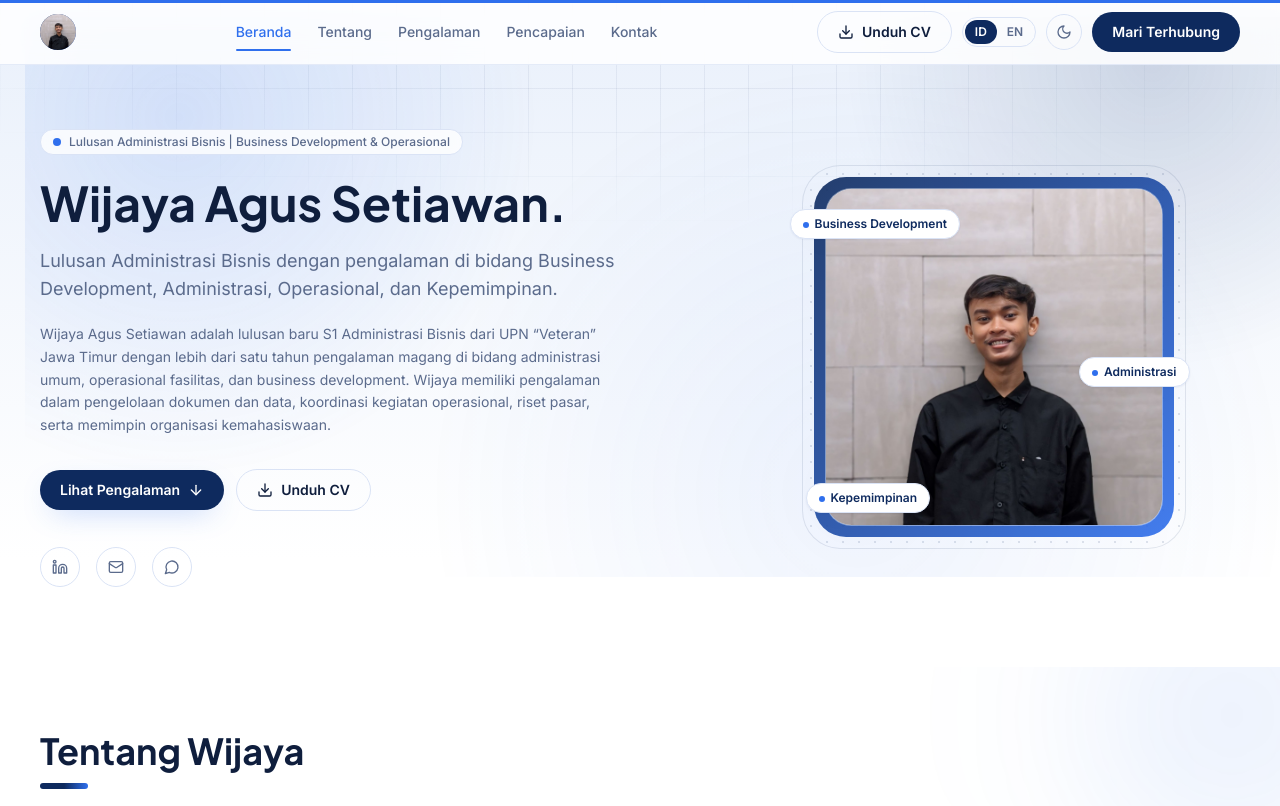
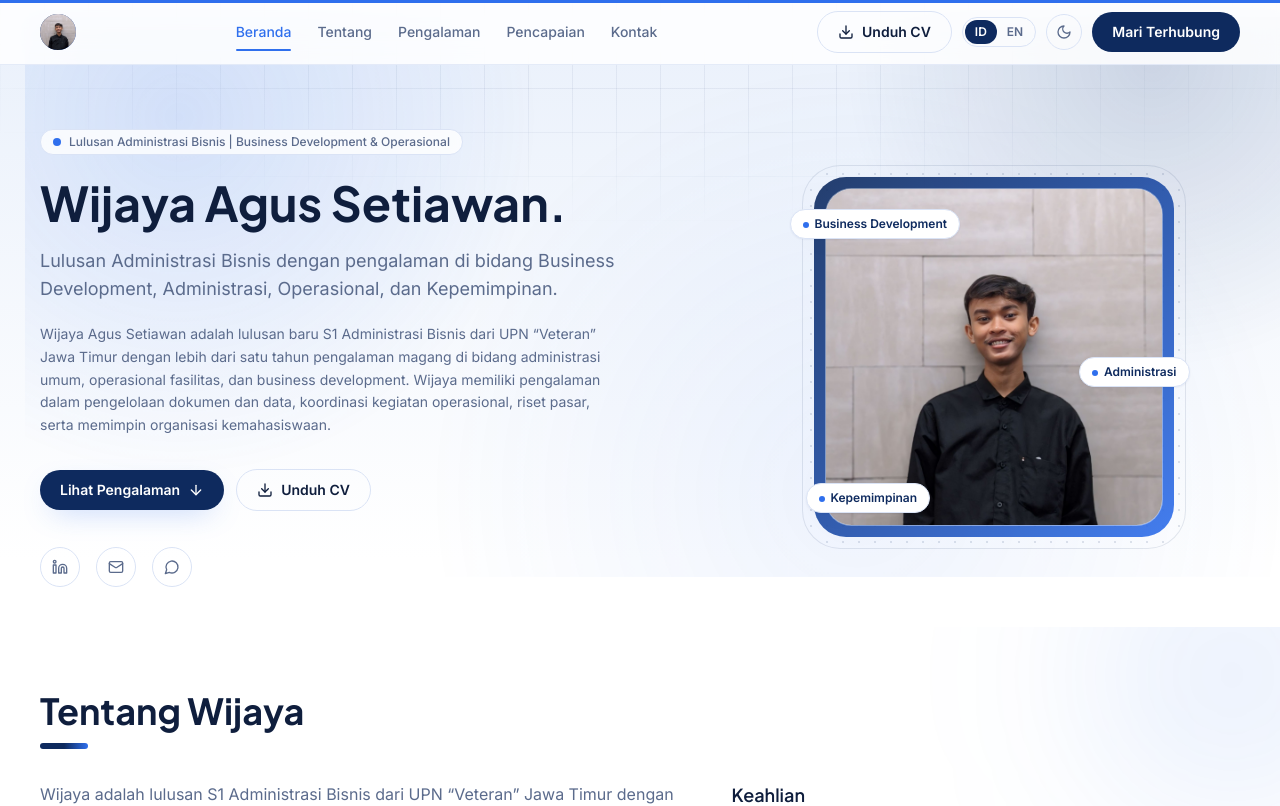
Before and after one commit to erikafh13/Portofolio1, a Next.js app: page / in a window 1280 px wide. Shown: the top 806 px of the page. Built offline with nearby package versions, Linux system fonts and the light colour scheme.

Commit message:
Update Hero.tsx

```diff
--- a/components/Hero.tsx
+++ b/components/Hero.tsx
@@ -98,7 +98,7 @@ export default function Hero() {
         aria-hidden="true"
       />
 
-      <div className="container-content grid items-center gap-14 pb-14 sm:pb-20 lg:grid-cols-[1.15fr_0.85fr] lg:gap-10">
+      <div className="container-content grid items-center gap-14 pb-6 sm:pb-10 lg:grid-cols-[1.15fr_0.85fr] lg:gap-10">
         <motion.div
           initial={{ opacity: 0, y: 16 }}
           animate={{ opacity: 1, y: 0 }}
```
